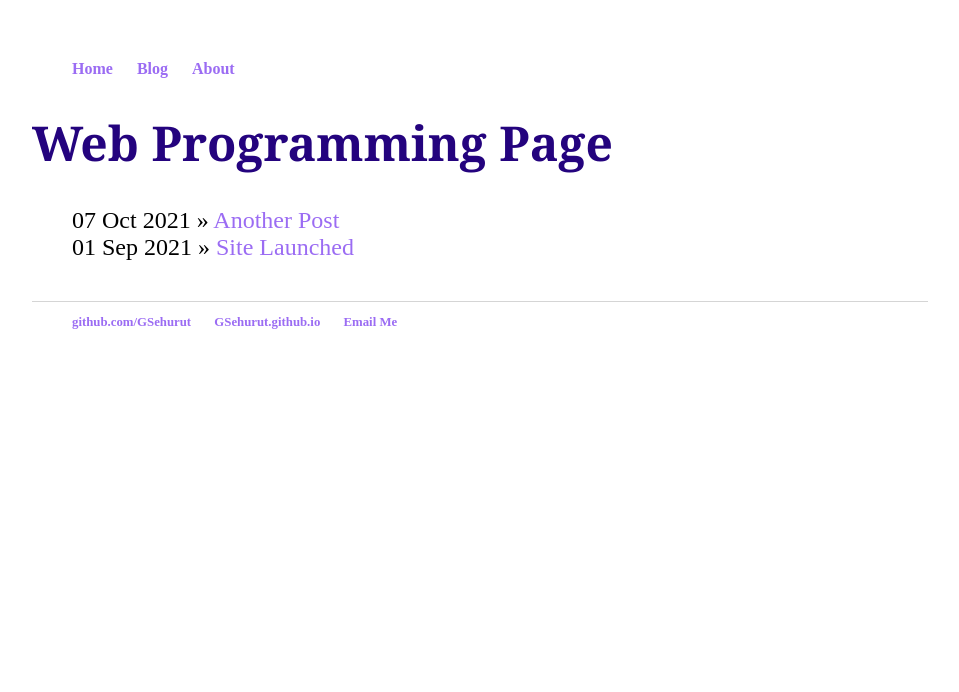
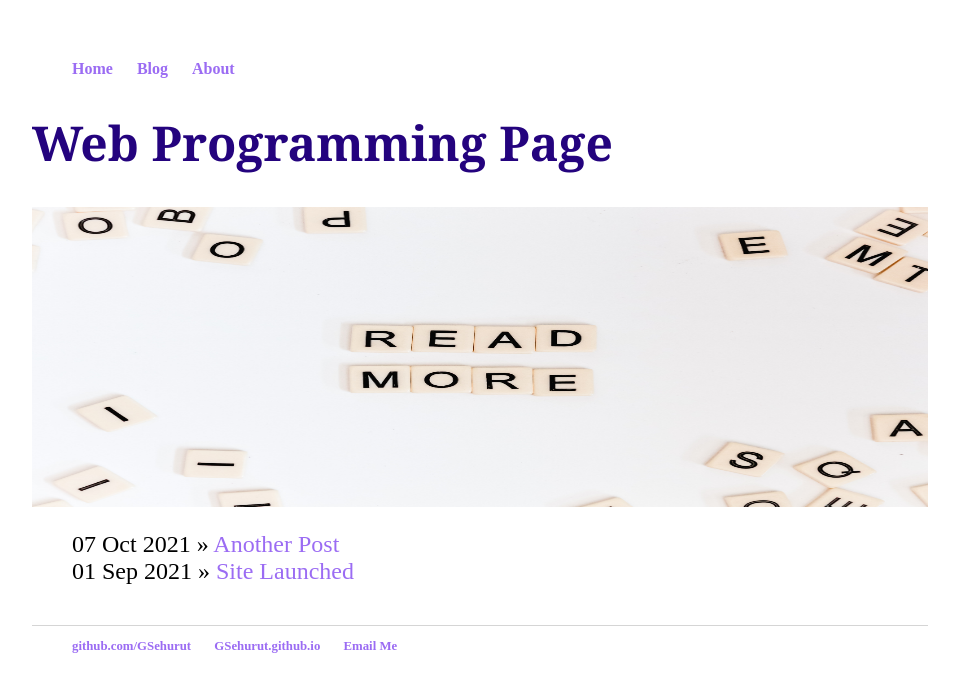
Before and after one commit to GSehurut/GSehurut.github.io, a Jekyll site: the page built from blog/index.html, in a window 1280 px wide. Shown: the top 692 px of the page, without its empty margins (160-1119 px from the left). Built offline with Jekyll 4.4.1, drawn with Linux system fonts in a browser that asks for light colours.

Commit message:
Update index.html

```diff
--- a/blog/index.html
+++ b/blog/index.html
@@ -3,6 +3,7 @@ layout: default
 title: Web Programming Page
 ---
     <h1>{{ page.title }}</h1>
+    <img src="/pictures/blog.jpg" width=100% height=300px>
     <ul class="posts">
       {% for post in site.posts %}
       <li><span>{{ post.date | date_to_string }}</span> » <a href="{{ post.url }}" title="{{ post.title }}">{{
```
